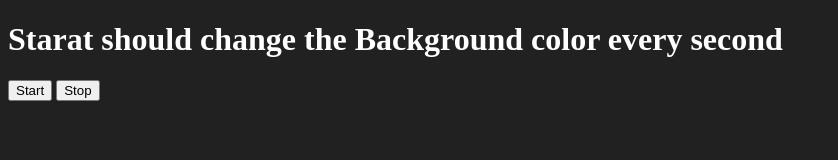
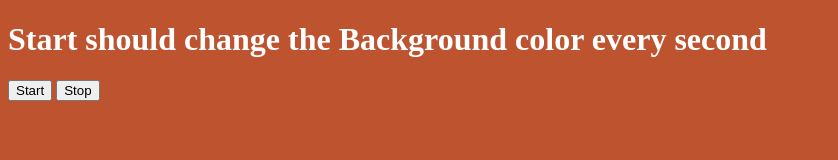
Before and after one commit to s-satyajit/unlimited-colors-js, a plain HTML site: page index.html in a window 1280 px wide. Both pictures are taken after a click on the button "Start". Shown: the whole page, without its empty margins (0-838 px from the left). Drawn offline with Linux system fonts and the light colour scheme.

Commit message:
Added new files

```diff
--- a/index.html
+++ b/index.html
@@ -6,7 +6,7 @@
     <title>Unlimited Colors</title>
 </head>
 <body style="background-color: #212121; color: #fff;">
-    <h1>Starat should change the Background color every second</h1>
+    <h1>Start should change the Background color every second</h1>
     <button id="start">Start</button>
     <button id="stop">Stop</button>
     <script src="index.js"></script>
--- a/index.js
+++ b/index.js
@@ -0,0 +1,30 @@
+const randomColor = function() {
+   const hex = '0123456789ABCDEF'
+   let color = '#'
+   for(let i = 0; i < 6; i++) {
+      color += hex[Math.floor(Math.random() * 16)]
+   }
+   return color
+}
+
+console.log(randomColor())
+
+let intervalId
+const startChangingColor = function() {
+   if(!intervalId) {
+      intervalId = setInterval(changeBgColor, 1000)
+   }
+
+   function changeBgColor() {
+      document.body.style.backgroundColor = randomColor()
+   }
+}
+
+const stopChangingColor = function() {
+   clearInterval(intervalId)
+   intervalId = null;
+}
+
+document.querySelector('#start').addEventListener('click', startChangingColor)
+
+document.querySelector('#stop').addEventListener('click', stopChangingColor)
```
